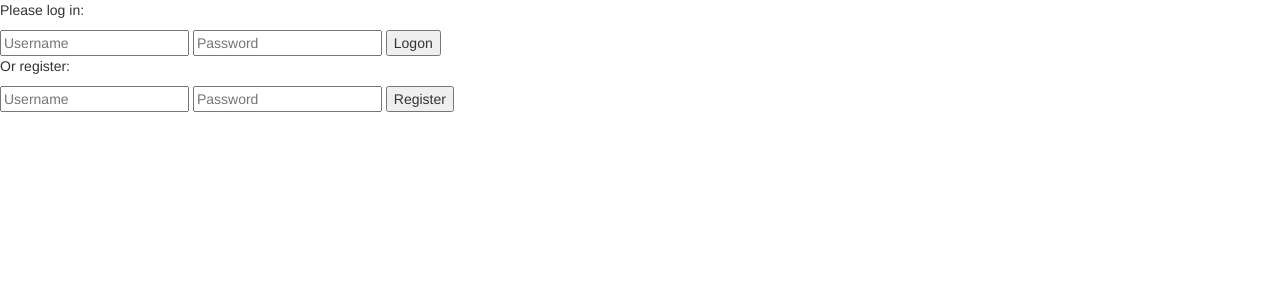
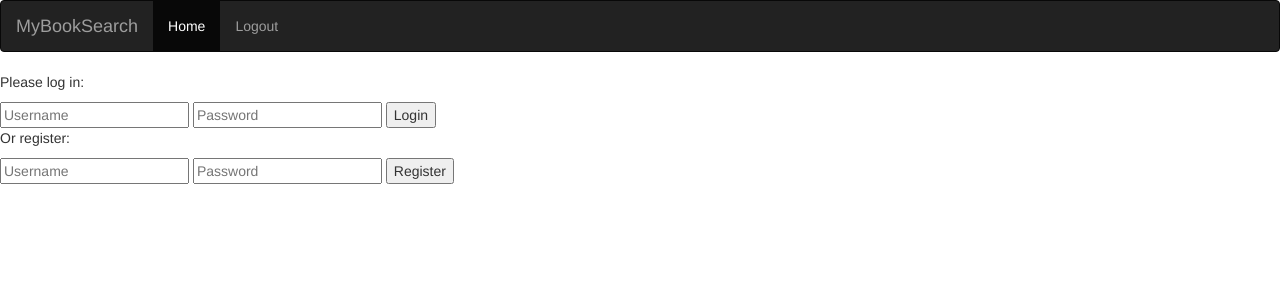
Before and after one commit to hilgardvr/cs50web, a Flask app: page / in a window 1280 px wide. Shown: the top 300 px of the page. Run offline with Flask 2, Linux system fonts and the light colour scheme; some libraries are stand-ins or nearby versions.

Commit message:
wip import books

```diff
--- a/project1/application.py
+++ b/project1/application.py
@@ -27,7 +27,7 @@ def index():
     if not currentUser:
         return render_template('login.html')
     else:
-        return f"Logged in - {currentUser}"
+        return render_template('login.html')
 
 @app.route("/login", methods=['POST'])
 def logon():
@@ -54,3 +54,8 @@ def register():
     else:
         print("Empty field in form")
         return redirect('/')
+
+@app.route("/logout", methods=['GET'])
+def logout():
+    session['logged_in'] = None;
+    return redirect('/')
--- a/project1/templates/layout.html
+++ b/project1/templates/layout.html
@@ -6,6 +6,15 @@
         <meta name="viewport" content="width=device-width, initial-scale=1">
     </head>
     <body>
+        <nav class="navbar navbar-inverse">
+            <div class="navbar-header">
+                <a class="navbar-brand" href="#">MyBookSearch</a>
+            </div>
+            <ul class="nav navbar-nav">
+                <li class="active"><a href="#">Home</a></li>
+                <li><a href="/logout">Logout</a></li>
+            </ul>
+        </nav>
         {% block body %}{% endblock %}
     </body>
 </html>
--- a/project1/templates/login.html
+++ b/project1/templates/login.html
@@ -4,13 +4,13 @@
 {% endblock %}
 {% block body %}
     {% if session['logged_in'] %}
-        <p>You are logged in - redirecting (wip)</p>
+        <p>You are logged in</p>
     {% else %}
         <p>Please log in:</p>
         <form action="/login" method="POST"/>
             <input type="username" name="username" placeholder="Username">
             <input type="password" name="password" placeholder="Password">
-            <input type="submit" value="Logon">
+            <input type="submit" value="Login">
         </form>
 
         <p>Or register:</p>
```
Also changed, not shown: project1/import.py (added, +20 -0 lines), 2 other files.
